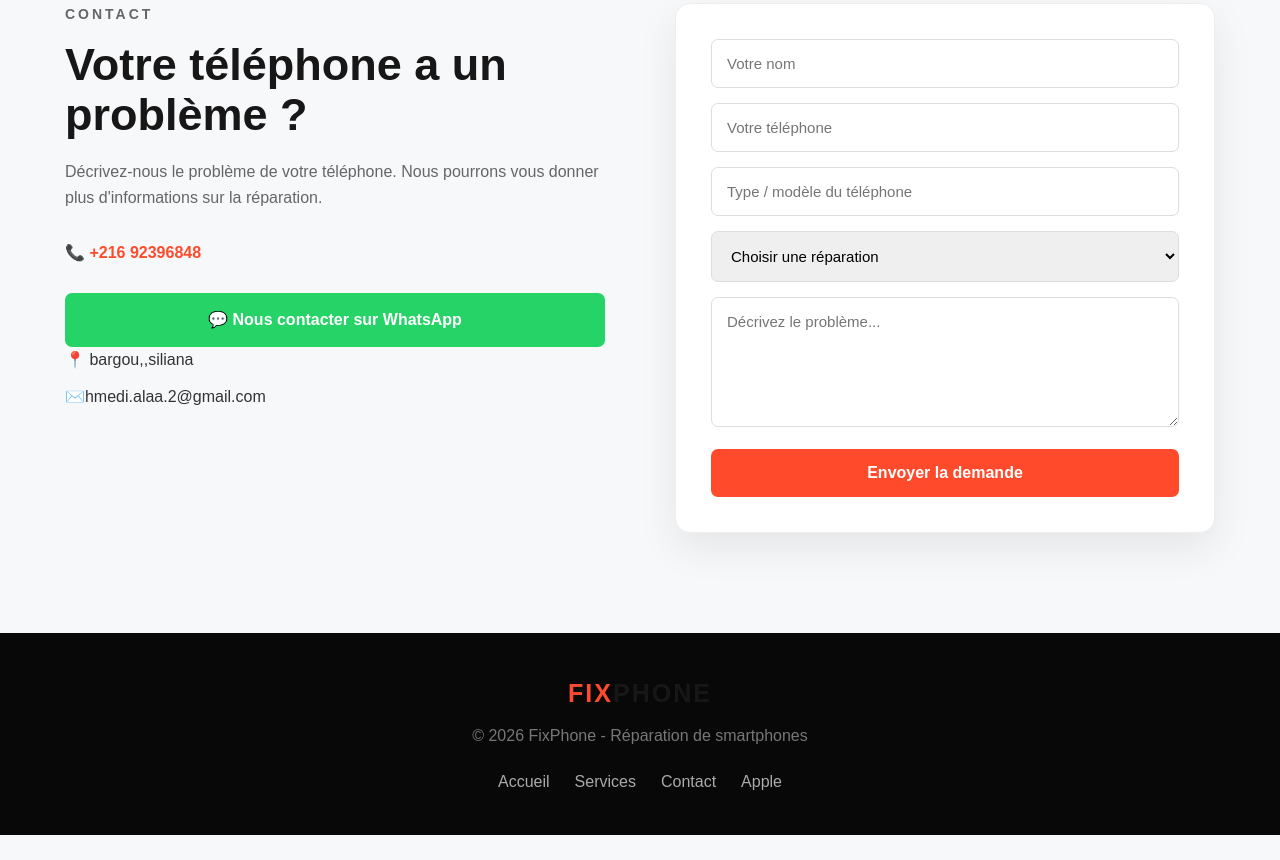
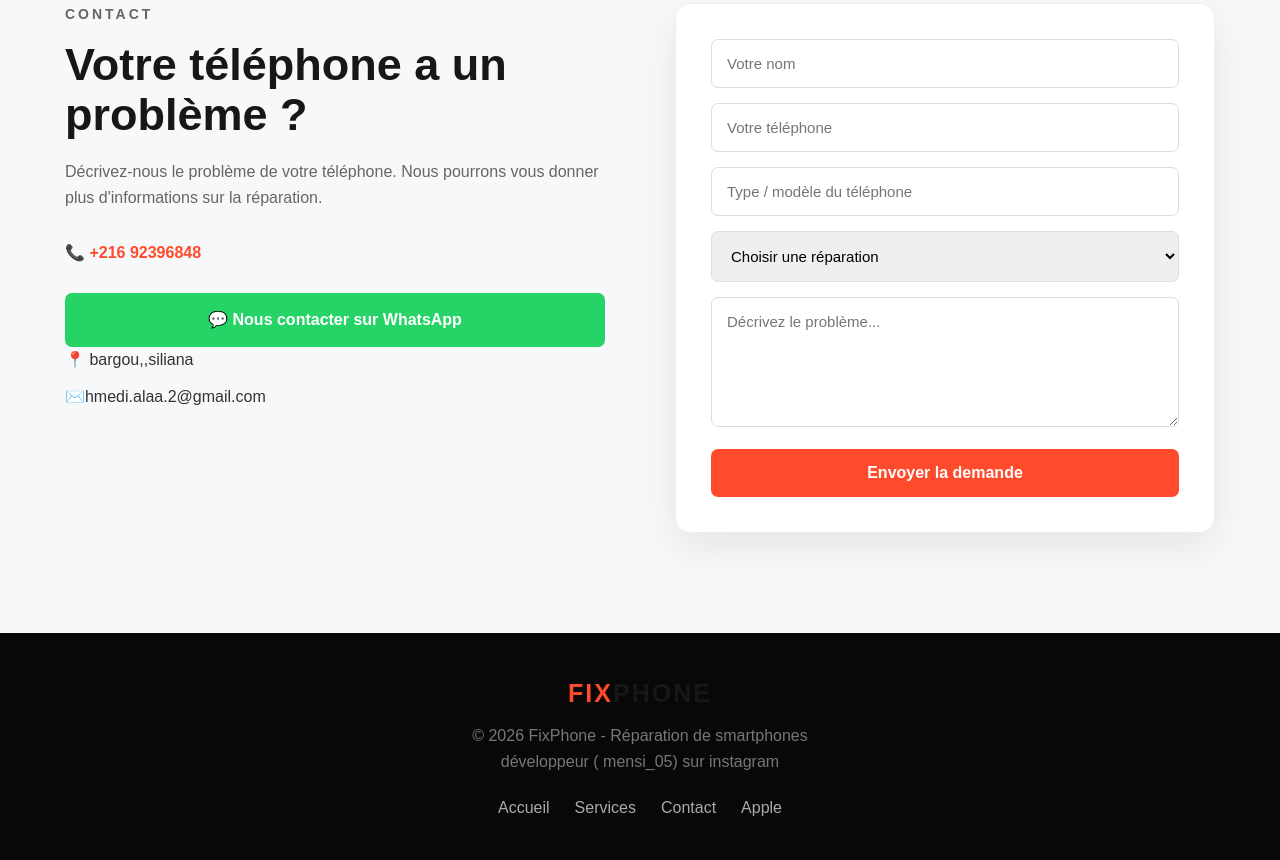
Before and after one commit to aminmensi18-sketch/Amin, a plain HTML site: page index.html in a window 1280 px wide. Shown: the part 2779-3639 px from the top of the page. Before the commit the page ends 3614 px from the top, so only its background shows below. Drawn offline with Linux system fonts and the light colour scheme.

```diff
--- a/index.html
+++ b/index.html
@@ -483,7 +483,8 @@
     </div>
 
     <p>
-        © 2026 FixPhone - Réparation de smartphones
+        © 2026 FixPhone - Réparation de smartphones <br> développeur ( mensi_05) sur instagram
+
     </p>
 
     <div class="footer-links">
```
